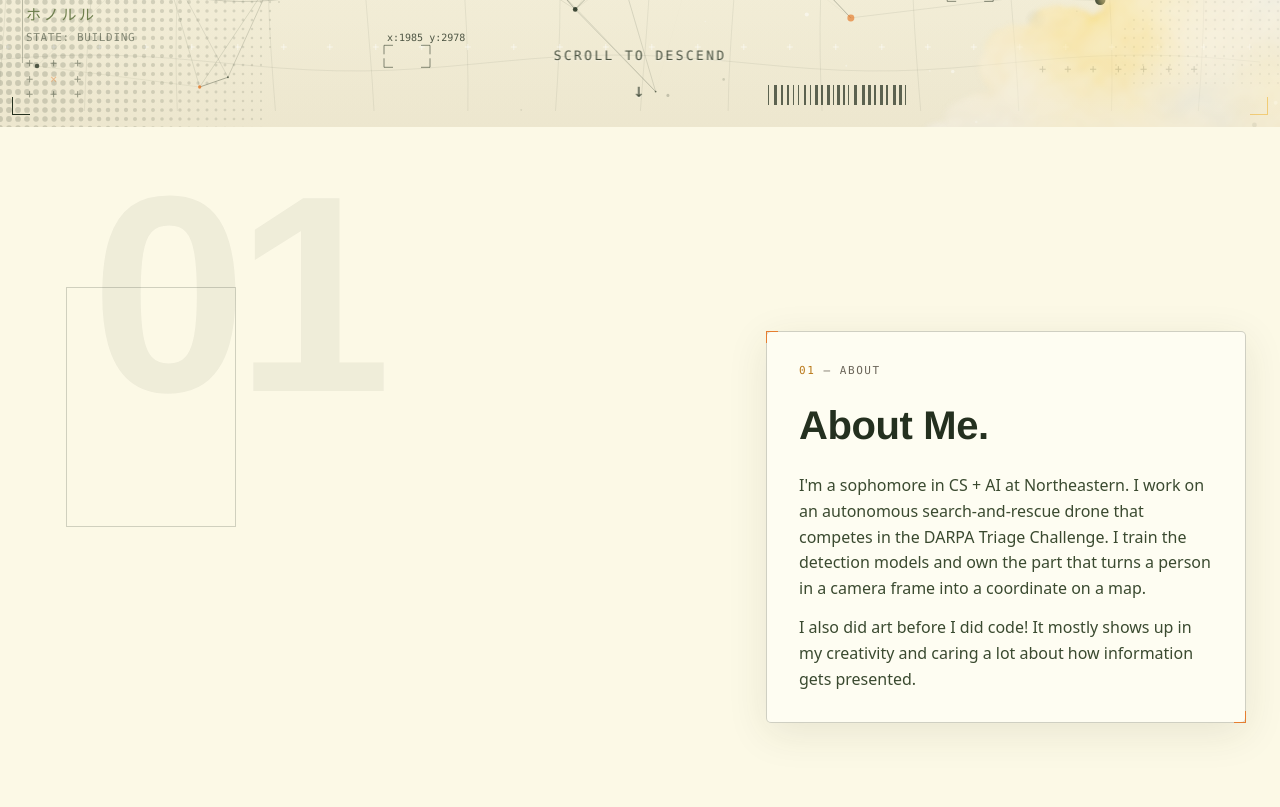
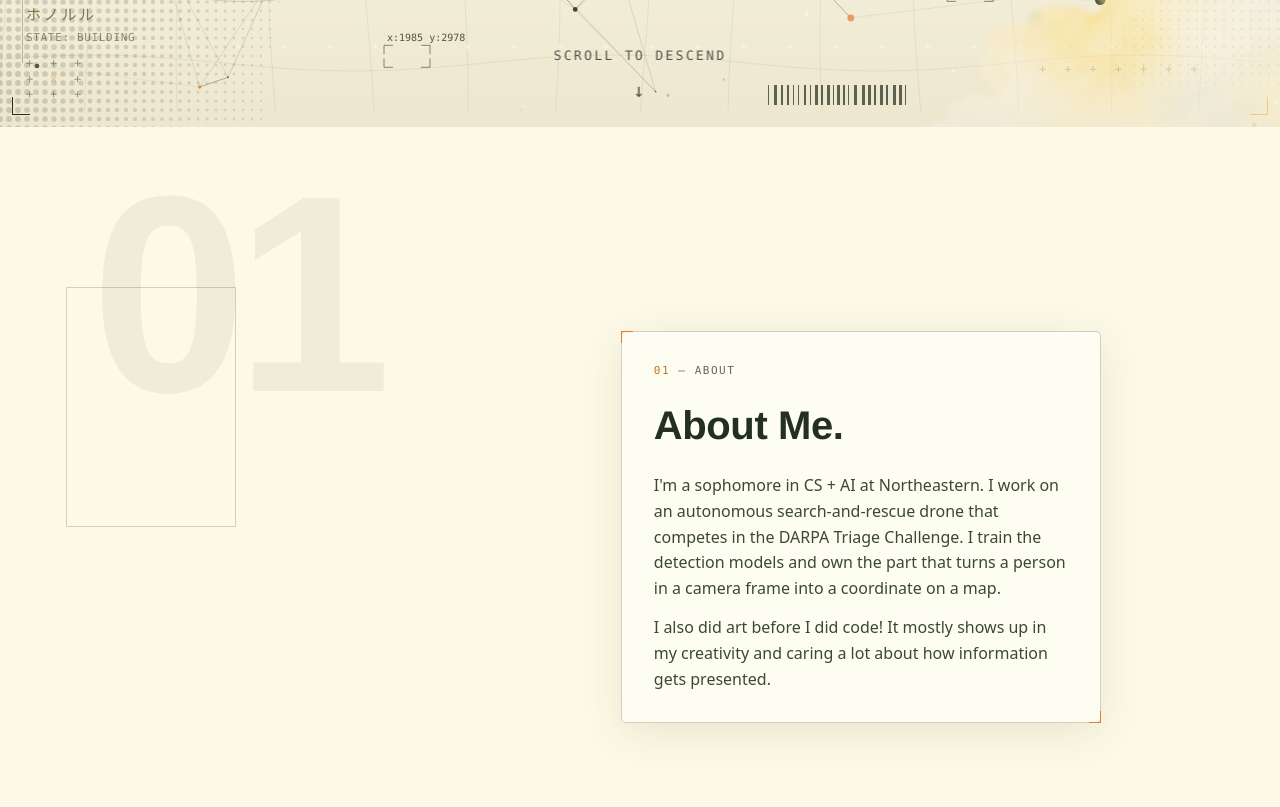
Before and after one commit to n7kataa/n7kataa.github.io, a plain HTML site: page index.html in a window 1280 px wide. Shown: the part 673-1480 px from the top of the page. Drawn offline with Linux system fonts and the light colour scheme; animation ran at ten frames a second.

Commit message:
adjusted padding

```diff
--- a/index.html
+++ b/index.html
@@ -52,7 +52,7 @@
   .station.active::before{background:var(--gold);border-color:var(--gold-deep);}
 
   #content{position:relative;z-index:1;}
-  section{min-height:100vh;display:flex;align-items:center;padding:14vh 34px 14vh calc(var(--rail) + 24px);position:relative;overflow:hidden;}
+    section{min-height:100vh;display:flex;align-items:center;padding:14vh clamp(34px,14vw,280px) 14vh calc(var(--rail) + clamp(24px,14vw,280px));position:relative;overflow:hidden;}
   section.left{justify-content:flex-start;}
   section.right{justify-content:flex-end;}
 
```
